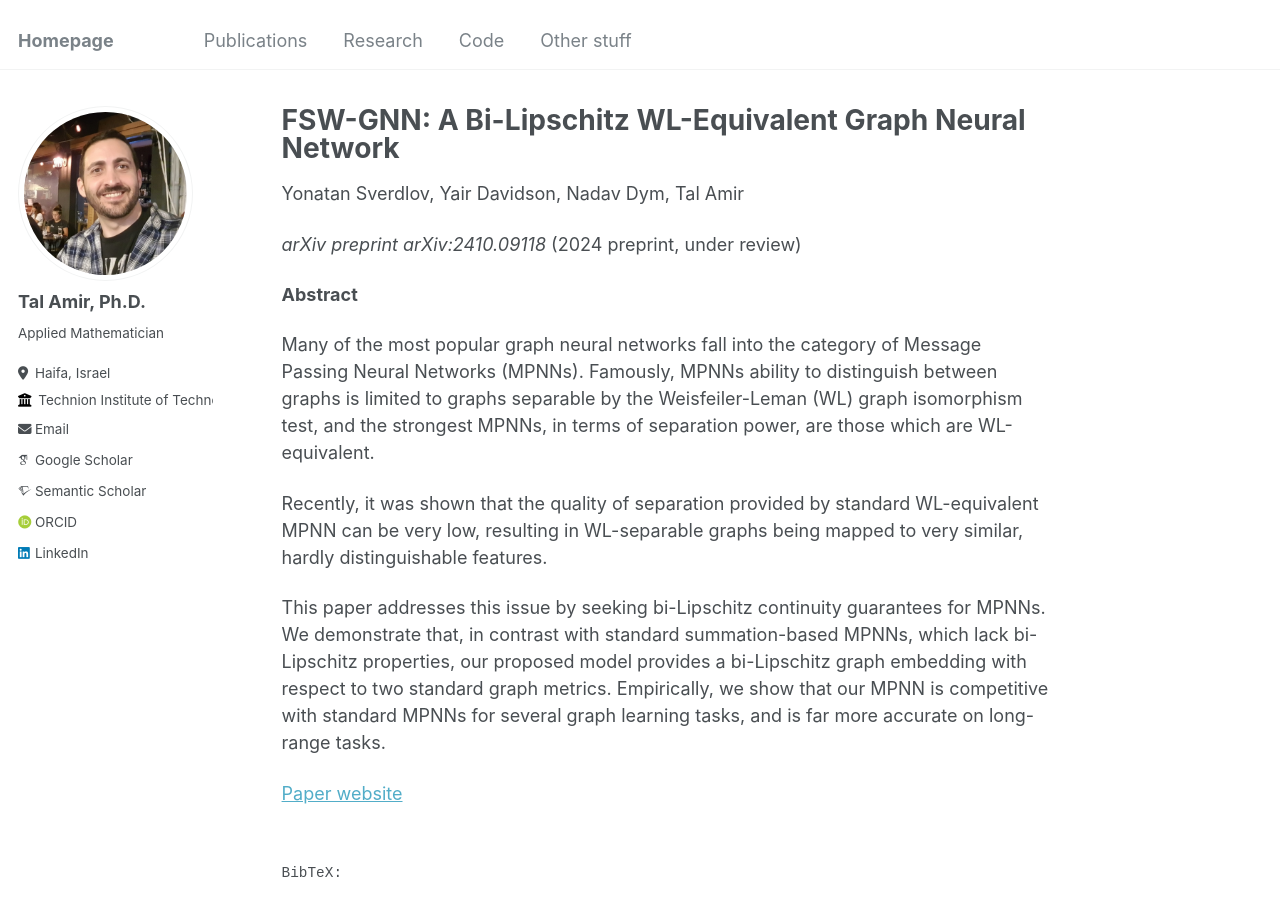
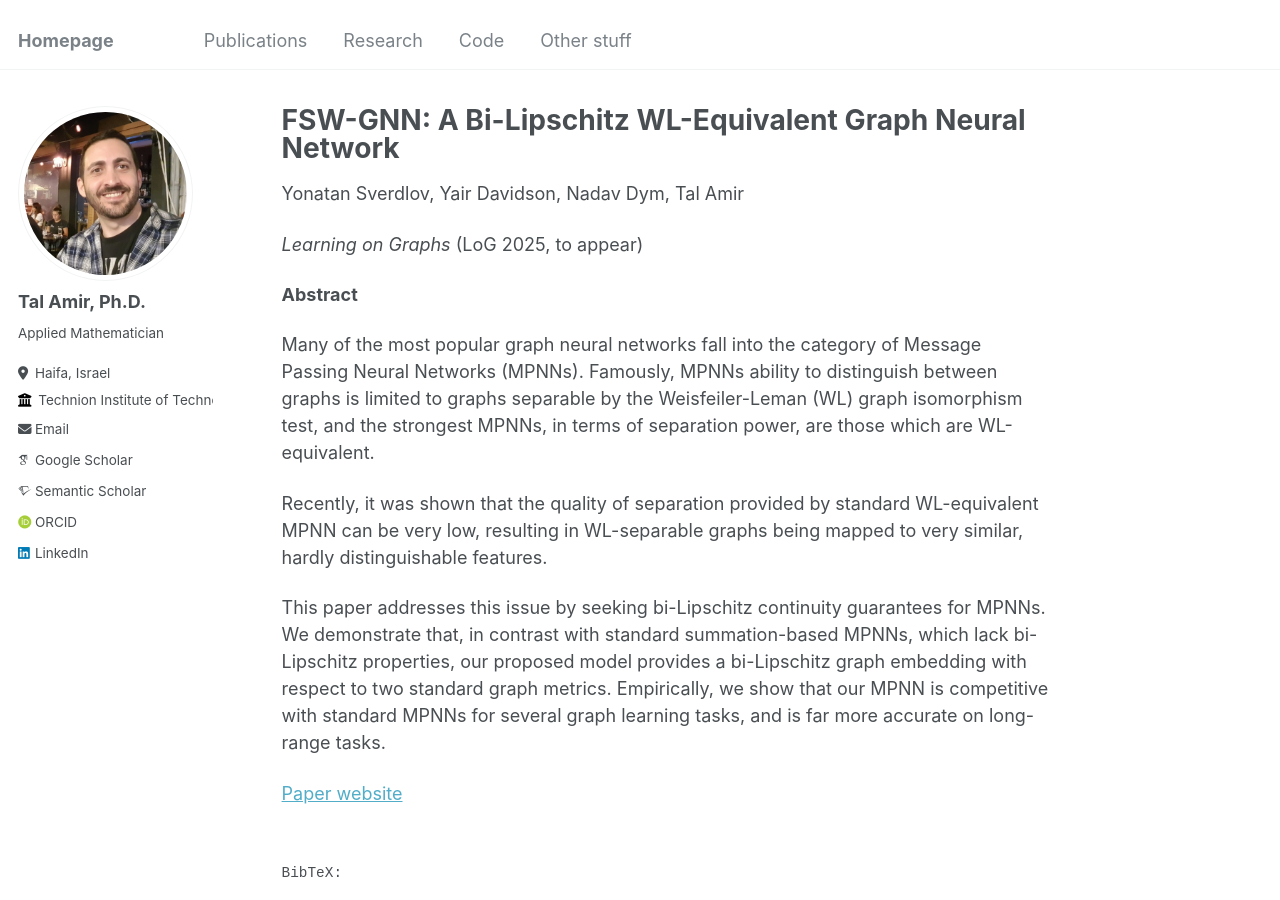
Before and after one commit to tal-amir/tal-amir.github.io, a Jekyll site: the page built from _publications/2024-10 FSWGNN.md, in a window 1280 px wide and 900 px high. Built offline with Jekyll 4.4.1, drawn with Linux system fonts in a browser that asks for light colours; some web fonts are replaced.

Commit message:
Update 2024-10 FSWGNN.md

```diff
--- a/_publications/2024-10 FSWGNN.md
+++ b/_publications/2024-10 FSWGNN.md
@@ -2,7 +2,7 @@
 title: "FSW-GNN: A Bi-Lipschitz WL-Equivalent Graph Neural Network"
 collection: publications
 permalink: "/publication/2024-10 FSWGNN"
-venue: '*arXiv preprint arXiv:2410.09118* (2024 preprint, under review)'
+venue: '*Learning on Graphs* (LoG 2025, to appear)'
 authors: "Yonatan Sverdlov, Yair Davidson, Nadav Dym, Tal Amir"
 paperurl: 'https://arxiv.org/abs/2410.09118'
 excerpt: #'A short description'
```
